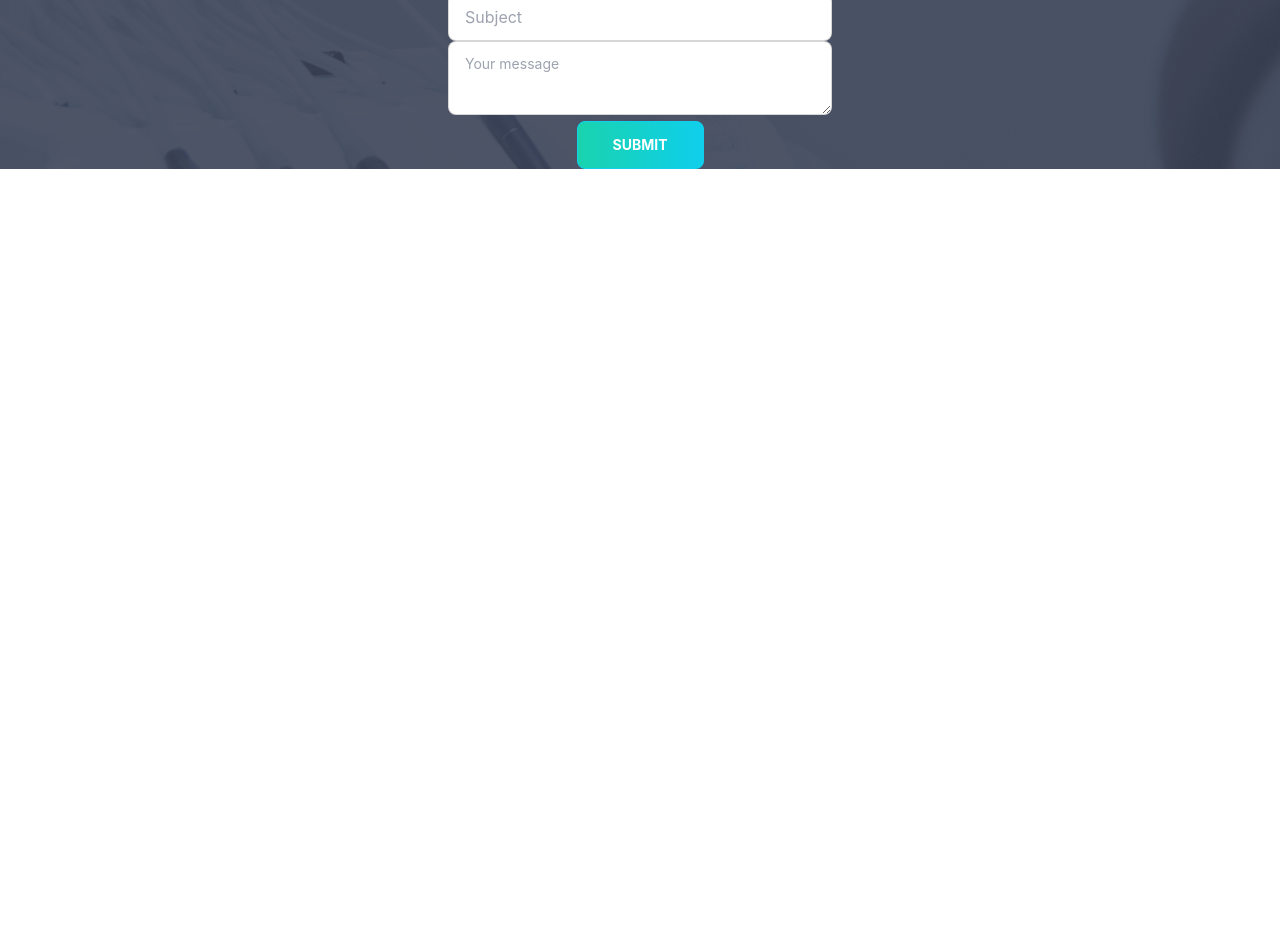
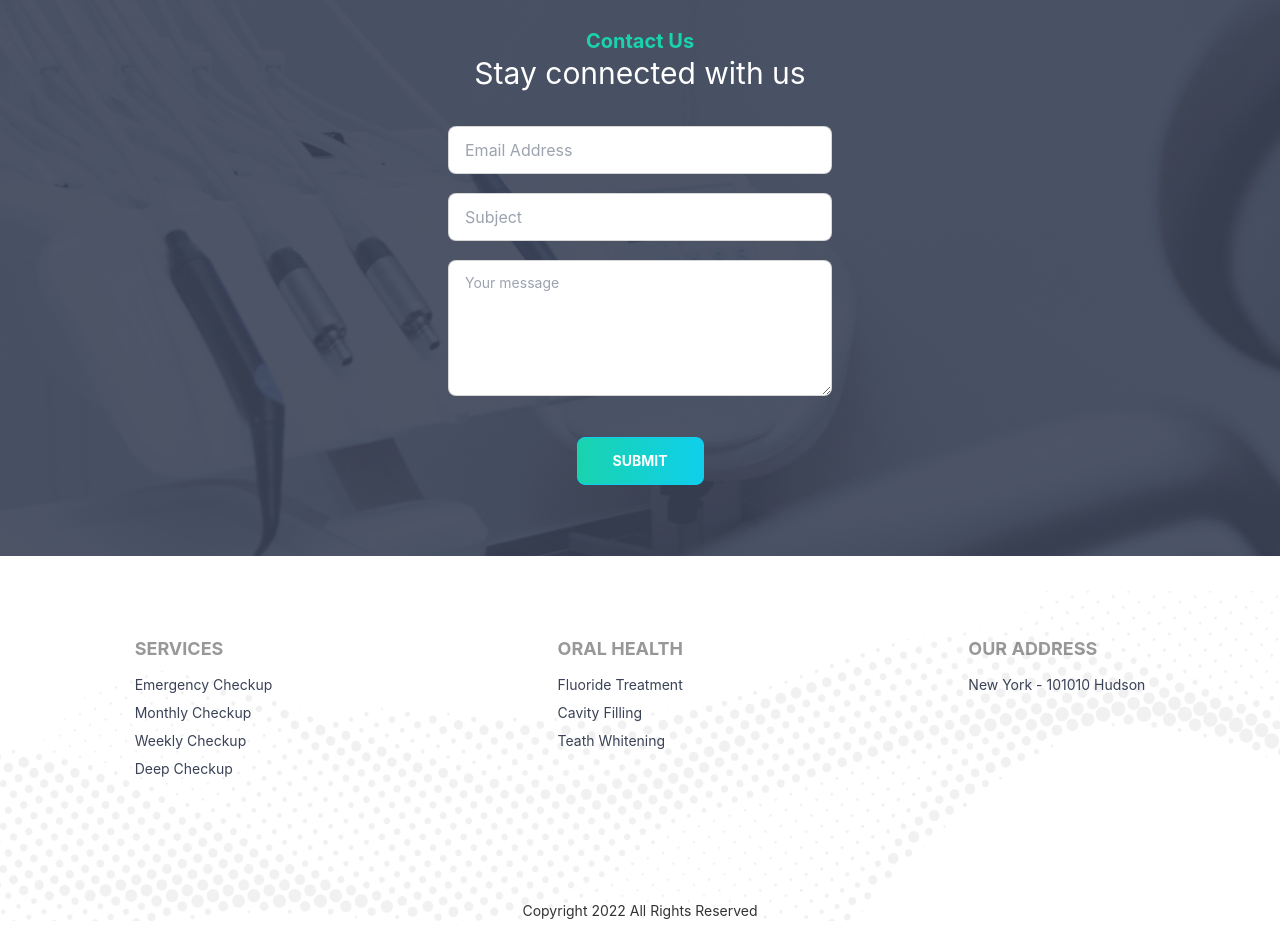
Before and after one commit to md-atiqurrahman/Doctors-portal-client-side, a React (Create React App) app: page / in a window 1280 px wide. Shown: the part 3980-4906 px from the top of the page. Before the commit the page ends 4149 px from the top, so only its background shows below. Built offline with nearby package versions, Linux system fonts and the light colour scheme.

Commit message:
add footer section

```diff
--- a/src/App.js
+++ b/src/App.js
@@ -6,6 +6,7 @@ import Contact from './Pages/Contact/Contact';
 import Home from './Pages/Home/Home/Home';
 import Login from './Pages/Login/Login/Login';
 import Reviews from './Pages/Reviews/Reviews';
+import Footer from './Pages/Shared/Footer/Footer';
 import Navbar from './Pages/Shared/Navbar/Navbar';
 import NotFound from './Pages/Shared/NotFound/NotFound';
 
@@ -23,6 +24,7 @@ function App() {
         <Route path='/login' element={<Login></Login>}></Route>
         <Route path='*' element={<NotFound></NotFound>}></Route>
       </Routes>
+      <Footer></Footer>
     </div>
   );
 }
--- a/src/Pages/Home/Connected/Connected.js
+++ b/src/Pages/Home/Connected/Connected.js
@@ -2,22 +2,22 @@ import React from 'react';
 
 const Connected = () => {
     return (
-        <section className="bg-[url('/src/assets/images/appointment.png')]">
+        <section className="bg-[url('/src/assets/images/appointment.png')] mt-[149px]">
             <div className="hero">
                 <div className="w-full max-w-sm">
-                    <div className='text-center'>
+                    <div className='text-center mt-[65px] mb-[35px]'>
                         <h4 className="text-xl font-bold text-secondary ">Contact Us</h4>
                         <h2 className='text-3xl text-white font-normal'>Stay connected with us</h2>
                     </div>
-                    <div className="form-control">
+                    <div className="form-control mb-[19px]">
                         <input type="email" placeholder="Email Address" className="input input-bordered" />
                     </div>
-                    <div className="form-control">
+                    <div className="form-control mb-[19px]">
                         <input type="text" placeholder="Subject" className="input input-bordered" />
                     </div>
-                    <textarea class="textarea w-full textarea-bordered" placeholder="Your message"></textarea>
+                    <textarea className="textarea w-full h-[136px] textarea-bordered mb-[35px]" placeholder="Your message"></textarea>
                     <div className='text-center'>
-                        <button className="btn btn-primary text-white font-bold bg-gradient-to-r from-secondary to-primary px-[35px] py-[15px]">Submit</button>
+                        <button className="btn btn-primary text-white font-bold bg-gradient-to-r from-secondary to-primary px-[35px] py-[15px] mb-[71px]">Submit</button>
                     </div>
                 </div>
             </div>
--- /dev/null
+++ b/src/Pages/Shared/Footer/Footer.js
@@ -0,0 +1,32 @@
+import React from 'react';
+
+const Footer = () => {
+    const today = new Date();
+    const year = today.getFullYear();
+    return (
+        <footer className="bg-[url('/src/assets/images/footer.png')] bg-cover bg-center">
+            <div className='footer px-0 py-12 mt-[35px] justify-items-start lg:justify-items-center ml-[36px] lg:ml-0 gap-y-[103px]'>
+                <div>
+                    <span className="footer-title text-[18px] font-bold">Services</span>
+                    <p className='text-accent font-normal text-base lg:text-sm'>Emergency Checkup</p>
+                    <p className='text-accent font-normal'>Monthly Checkup</p>
+                    <p className='text-accent font-normal'>Weekly Checkup</p>
+                    <p className='text-accent font-normal'>Deep Checkup</p>
+                </div>
+                <div>
+                    <span className="footer-title text-[18px] font-bold">ORAL HEALTH</span>
+                    <p className='text-accent font-normal'>Fluoride Treatment</p>
+                    <p className='text-accent font-normal'>Cavity Filling</p>
+                    <p className='text-accent font-normal'>Teath Whitening</p>
+                </div>
+                <div>
+                    <span className="footer-title text-[18px] font-bold">OUR ADDRESS</span>
+                    <p className='text-accent font-normal'>New York - 101010 Hudson</p>
+                </div>
+            </div>
+            <h5 className='text-center text-base lg:text-sm font-normal mt-[54px] lg:mt-[74px] mb-[69px] lg:mb-[5px]'>Copyright {year} All Rights Reserved</h5>
+        </footer>
+    );
+};
+
+export default Footer;
--- a/tailwind.config.js
+++ b/tailwind.config.js
@@ -5,7 +5,7 @@ module.exports = {
       backgroundImage: {
         'bg-banner': "url('/src/assets/images/bg.png')",
         'bg-appointment': "url('/src/assets/images/appointment.png')",
-        'footer-texture': "url('/img/footer-texture.png')",
+        'bg-footer': "url('/src/assets/images/footer.png')",
       }
     },
   },
```
